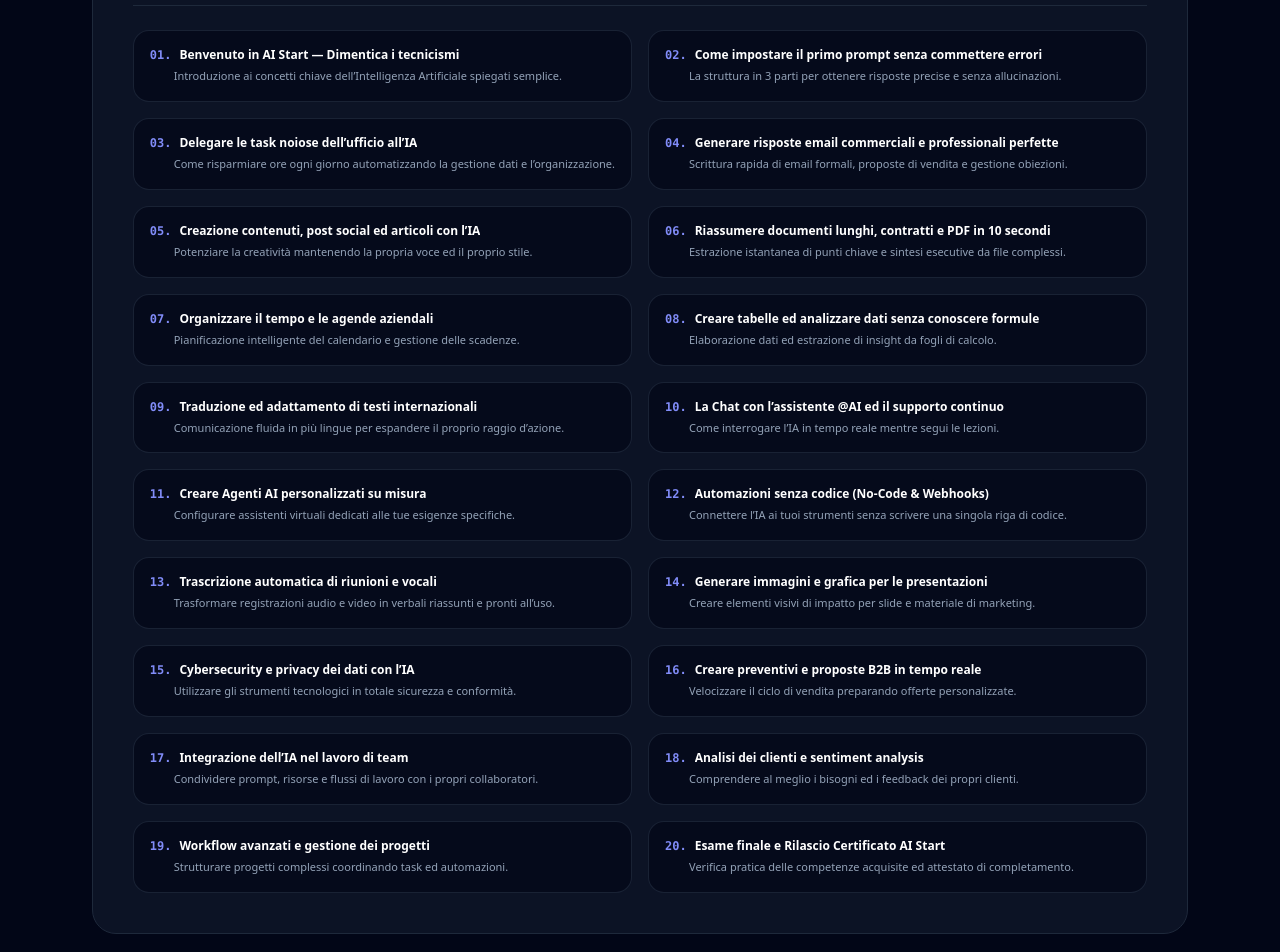
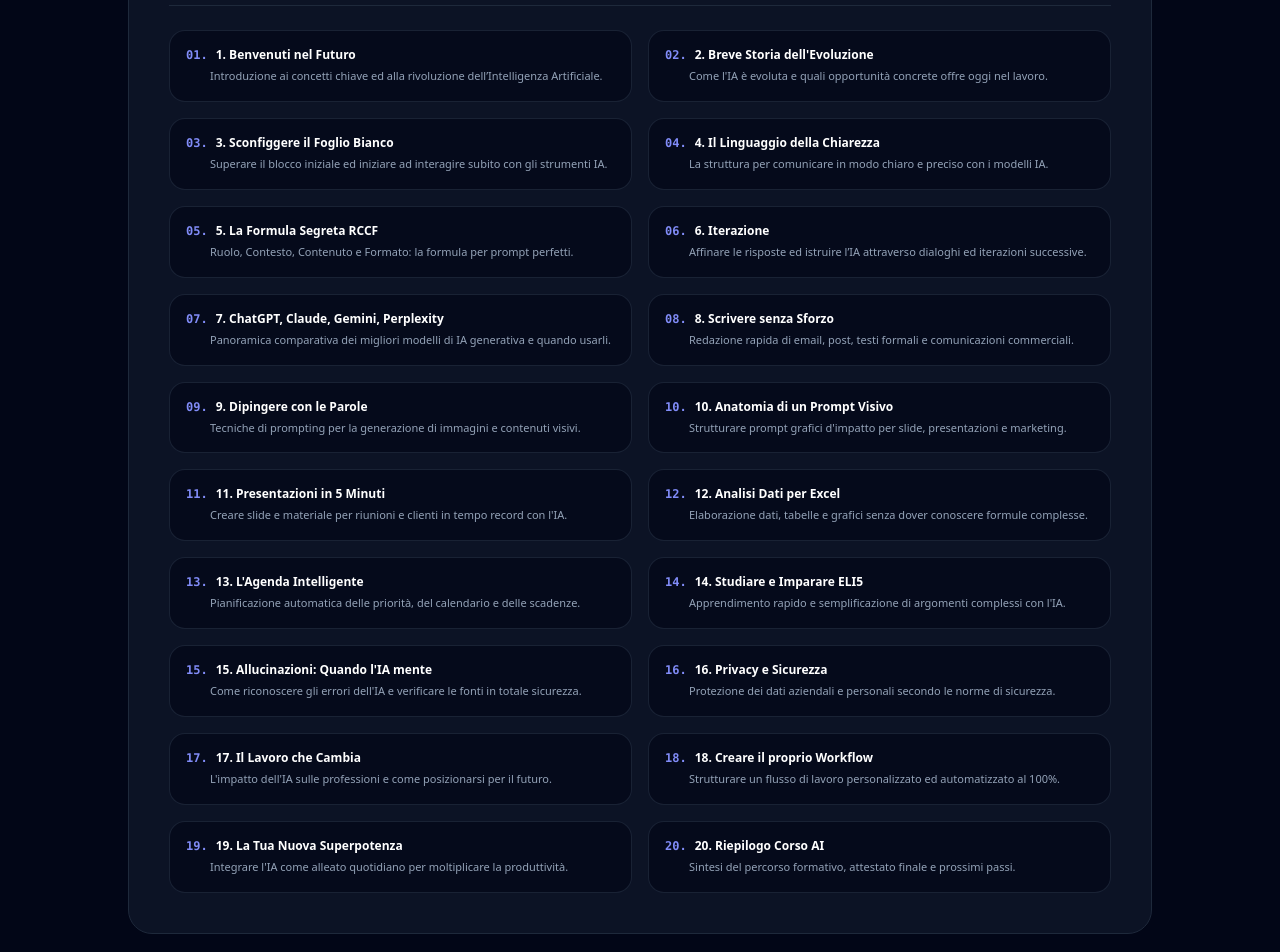
Before and after one commit to mark2gest-hue/Piattaforma-condivisa, a Next.js app: page / in a window 1280 px wide. Shown: the part 2520-3472 px from the top of the page. Built offline with nearby package versions, Linux system fonts and the light colour scheme; no server answers.

Commit message:
feat: update landing page and course portal with exact 20 real video titles and modules

```diff
--- a/src/app/(dashboard)/corsi/page.tsx
+++ b/src/app/(dashboard)/corsi/page.tsx
@@ -182,28 +182,28 @@
   },
 ]
 
-// Mappatura precisa dei 20 Moduli Video del Corso AI Start con gli URL MP4 di malaradio.com
+// Mappatura precisa dei 20 Moduli Video del Corso AI Start con gli URL MP4 reali
 const AI_START_LESSONS: Lesson[] = [
-  { id: 1, title: 'Modulo 1: Benvenuto in AI Start — Dimentica i tecnicismi', duration: '10:30', completed: true, videoUrl: REAL_ZOOM_RECORDINGS[0].videoUrl },
-  { id: 2, title: 'Modulo 2: Come impostare il primo prompt senza errori', duration: '12:45', completed: true, videoUrl: REAL_ZOOM_RECORDINGS[0].videoUrl },
-  { id: 3, title: 'Modulo 3: Delegare le task noiose dell’ufficio all’IA', duration: '15:20', completed: false, videoUrl: REAL_ZOOM_RECORDINGS[1].videoUrl },
-  { id: 4, title: 'Modulo 4: Generare risposte email commerciali perfette', duration: '14:10', completed: false, videoUrl: REAL_ZOOM_RECORDINGS[1].videoUrl },
-  { id: 5, title: 'Modulo 5: Creazione contenuti e post social con l\'IA', duration: '18:00', completed: false, videoUrl: REAL_ZOOM_RECORDINGS[2].videoUrl },
-  { id: 6, title: 'Modulo 6: Riassumere documenti lunghi e PDF in 10 secondi', duration: '16:30', completed: false, videoUrl: REAL_ZOOM_RECORDINGS[2].videoUrl },
-  { id: 7, title: 'Modulo 7: Organizzare il tempo e le agende aziendali', duration: '13:15', completed: false, videoUrl: REAL_ZOOM_RECORDINGS[3].videoUrl },
-  { id: 8, title: 'Modulo 8: Creare tabelle ed analizzare dati senza formule', duration: '19:40', completed: false, videoUrl: REAL_ZOOM_RECORDINGS[3].videoUrl },
-  { id: 9, title: 'Modulo 9: Traduzione ed adattamento di testi internazionali', duration: '12:00', completed: false, videoUrl: REAL_ZOOM_RECORDINGS[4].videoUrl },
-  { id: 10, title: 'Modulo 10: La Chat con l’assistente @AI ed il supporto continuo', duration: '14:50', completed: false, videoUrl: REAL_ZOOM_RECORDINGS[4].videoUrl },
-  { id: 11, title: 'Modulo 11: Creare Agenti AI personalizzati su misura', duration: '22:10', completed: false, videoUrl: REAL_ZOOM_RECORDINGS[5].videoUrl },
-  { id: 12, title: 'Modulo 12: Automazioni senza codice (No-Code & Webhooks)', duration: '25:00', completed: false, videoUrl: REAL_ZOOM_RECORDINGS[5].videoUrl },
-  { id: 13, title: 'Modulo 13: Trascrizione automatica di riunioni e vocali', duration: '18:20', completed: false, videoUrl: REAL_ZOOM_RECORDINGS[6].videoUrl },
-  { id: 14, title: 'Modulo 14: Generare immagini e grafica per le presentazioni', duration: '20:00', completed: false, videoUrl: REAL_ZOOM_RECORDINGS[6].videoUrl },
-  { id: 15, title: 'Modulo 15: Cybersecurity e privacy dei dati con l’IA', duration: '15:30', completed: false, videoUrl: REAL_ZOOM_RECORDINGS[7].videoUrl },
-  { id: 16, title: 'Modulo 16: Creare preventivi e proposte B2B in tempo reale', duration: '18:45', completed: false, videoUrl: REAL_ZOOM_RECORDINGS[7].videoUrl },
-  { id: 17, title: 'Modulo 17: Integrazione dell’IA nel lavoro di team', duration: '20:10', completed: false, videoUrl: REAL_ZOOM_RECORDINGS[8].videoUrl },
-  { id: 18, title: 'Modulo 18: Analisi dei clienti e sentiment analysis', duration: '16:00', completed: false, videoUrl: REAL_ZOOM_RECORDINGS[8].videoUrl },
-  { id: 19, title: 'Modulo 19: Workflow avanzati e gestione dei progetti', duration: '24:30', completed: false, videoUrl: REAL_ZOOM_RECORDINGS[9].videoUrl },
-  { id: 20, title: 'Modulo 20: Esame finale e Rilascio Certificato AI Start', duration: '15:00', completed: false, videoUrl: REAL_ZOOM_RECORDINGS[9].videoUrl },
+  { id: 1, title: '1 Benvenuti nel Futuro', duration: '10:30', completed: true, videoUrl: REAL_ZOOM_RECORDINGS[0].videoUrl },
+  { id: 2, title: '2 Breve Storia dell\'Evoluzione', duration: '12:45', completed: true, videoUrl: REAL_ZOOM_RECORDINGS[0].videoUrl },
+  { id: 3, title: '3 Sconfiggere il Foglio Bianco', duration: '15:20', completed: false, videoUrl: REAL_ZOOM_RECORDINGS[1].videoUrl },
+  { id: 4, title: '4 Il Linguaggio della Chiarezza', duration: '14:10', completed: false, videoUrl: REAL_ZOOM_RECORDINGS[1].videoUrl },
+  { id: 5, title: '5 La Formula Segreta RCCF', duration: '18:00', completed: false, videoUrl: REAL_ZOOM_RECORDINGS[2].videoUrl },
+  { id: 6, title: '6 Iterazione', duration: '16:30', completed: false, videoUrl: REAL_ZOOM_RECORDINGS[2].videoUrl },
+  { id: 7, title: '7 ChatGPT, Claude, Gemini, Perplexity', duration: '13:15', completed: false, videoUrl: REAL_ZOOM_RECORDINGS[3].videoUrl },
+  { id: 8, title: '8 Scrivere senza Sforzo', duration: '19:40', completed: false, videoUrl: REAL_ZOOM_RECORDINGS[3].videoUrl },
+  { id: 9, title: '9 Dipingere con le Parole', duration: '12:00', completed: false, videoUrl: REAL_ZOOM_RECORDINGS[4].videoUrl },
+  { id: 10, title: '10 Anatomia di un Prompt Visivo', duration: '14:50', completed: false, videoUrl: REAL_ZOOM_RECORDINGS[4].videoUrl },
+  { id: 11, title: '11 Presentazioni in 5 Minuti', duration: '22:10', completed: false, videoUrl: REAL_ZOOM_RECORDINGS[5].videoUrl },
+  { id: 12, title: '12 Analisi Dati per Excel', duration: '25:00', completed: false, videoUrl: REAL_ZOOM_RECORDINGS[5].videoUrl },
+  { id: 13, title: '13 L\'Agenda Intelligente', duration: '18:20', completed: false, videoUrl: REAL_ZOOM_RECORDINGS[6].videoUrl },
+  { id: 14, title: '14 Studiare e Imparare ELI5', duration: '20:00', completed: false, videoUrl: REAL_ZOOM_RECORDINGS[6].videoUrl },
+  { id: 15, title: '15 Allucinazioni: Quando l\'IA mente', duration: '15:30', completed: false, videoUrl: REAL_ZOOM_RECORDINGS[7].videoUrl },
+  { id: 16, title: '16 Privacy e Sicurezza', duration: '18:45', completed: false, videoUrl: REAL_ZOOM_RECORDINGS[7].videoUrl },
+  { id: 17, title: '17 Il Lavoro che Cambia', duration: '20:10', completed: false, videoUrl: REAL_ZOOM_RECORDINGS[8].videoUrl },
+  { id: 18, title: '18 Creare il proprio Workflow', duration: '16:00', completed: false, videoUrl: REAL_ZOOM_RECORDINGS[8].videoUrl },
+  { id: 19, title: '19 La Tua Nuova Superpotenza', duration: '24:30', completed: false, videoUrl: REAL_ZOOM_RECORDINGS[9].videoUrl },
+  { id: 20, title: '20 Riepilogo Corso AI', duration: '15:00', completed: false, videoUrl: REAL_ZOOM_RECORDINGS[9].videoUrl },
 ]
 
 function CorsiInnerContent() {
--- a/src/app/page.tsx
+++ b/src/app/page.tsx
@@ -37,26 +37,26 @@
 import { createClient } from '@/lib/supabase/client'
 
 const MODULES_LIST = [
-  { num: '01', title: 'Benvenuto in AI Start — Dimentica i tecnicismi', desc: 'Introduzione ai concetti chiave dell’Intelligenza Artificiale spiegati semplice.' },
-  { num: '02', title: 'Come impostare il primo prompt senza commettere errori', desc: 'La struttura in 3 parti per ottenere risposte precise e senza allucinazioni.' },
-  { num: '03', title: 'Delegare le task noiose dell’ufficio all’IA', desc: 'Come risparmiare ore ogni giorno automatizzando la gestione dati e l’organizzazione.' },
-  { num: '04', title: 'Generare risposte email commerciali e professionali perfette', desc: 'Scrittura rapida di email formali, proposte di vendita e gestione obiezioni.' },
-  { num: '05', title: 'Creazione contenuti, post social ed articoli con l’IA', desc: 'Potenziare la creatività mantenendo la propria voce ed il proprio stile.' },
-  { num: '06', title: 'Riassumere documenti lunghi, contratti e PDF in 10 secondi', desc: 'Estrazione istantanea di punti chiave e sintesi esecutive da file complessi.' },
-  { num: '07', title: 'Organizzare il tempo e le agende aziendali', desc: 'Pianificazione intelligente del calendario e gestione delle scadenze.' },
-  { num: '08', title: 'Creare tabelle ed analizzare dati senza conoscere formule', desc: 'Elaborazione dati ed estrazione di insight da fogli di calcolo.' },
-  { num: '09', title: 'Traduzione ed adattamento di testi internazionali', desc: 'Comunicazione fluida in più lingue per espandere il proprio raggio d’azione.' },
-  { num: '10', title: 'La Chat con l’assistente @AI ed il supporto continuo', desc: 'Come interrogare l’IA in tempo reale mentre segui le lezioni.' },
-  { num: '11', title: 'Creare Agenti AI personalizzati su misura', desc: 'Configurare assistenti virtuali dedicati alle tue esigenze specifiche.' },
-  { num: '12', title: 'Automazioni senza codice (No-Code & Webhooks)', desc: 'Connettere l’IA ai tuoi strumenti senza scrivere una singola riga di codice.' },
-  { num: '13', title: 'Trascrizione automatica di riunioni e vocali', desc: 'Trasformare registrazioni audio e video in verbali riassunti e pronti all’uso.' },
-  { num: '14', title: 'Generare immagini e grafica per le presentazioni', desc: 'Creare elementi visivi di impatto per slide e materiale di marketing.' },
-  { num: '15', title: 'Cybersecurity e privacy dei dati con l’IA', desc: 'Utilizzare gli strumenti tecnologici in totale sicurezza e conformità.' },
-  { num: '16', title: 'Creare preventivi e proposte B2B in tempo reale', desc: 'Velocizzare il ciclo di vendita preparando offerte personalizzate.' },
-  { num: '17', title: 'Integrazione dell’IA nel lavoro di team', desc: 'Condividere prompt, risorse e flussi di lavoro con i propri collaboratori.' },
-  { num: '18', title: 'Analisi dei clienti e sentiment analysis', desc: 'Comprendere al meglio i bisogni ed i feedback dei propri clienti.' },
-  { num: '19', title: 'Workflow avanzati e gestione dei progetti', desc: 'Strutturare progetti complessi coordinando task ed automazioni.' },
-  { num: '20', title: 'Esame finale e Rilascio Certificato AI Start', desc: 'Verifica pratica delle competenze acquisite ed attestato di completamento.' },
+  { num: '01', title: '1. Benvenuti nel Futuro', category: 'Modulo 1 – Fondamenta', desc: 'Introduzione ai concetti chiave ed alla rivoluzione dell’Intelligenza Artificiale.' },
+  { num: '02', title: '2. Breve Storia dell\'Evoluzione', category: 'Modulo 1 – Fondamenta', desc: 'Come l\'IA è evoluta e quali opportunità concrete offre oggi nel lavoro.' },
+  { num: '03', title: '3. Sconfiggere il Foglio Bianco', category: 'Modulo 1 – Fondamenta', desc: 'Superare il blocco iniziale ed iniziare ad interagire subito con gli strumenti IA.' },
+  { num: '04', title: '4. Il Linguaggio della Chiarezza', category: 'Modulo 2 – Prompting', desc: 'La struttura per comunicare in modo chiaro e preciso con i modelli IA.' },
+  { num: '05', title: '5. La Formula Segreta RCCF', category: 'Modulo 2 – Prompting', desc: 'Ruolo, Contesto, Contenuto e Formato: la formula per prompt perfetti.' },
+  { num: '06', title: '6. Iterazione', category: 'Modulo 2 – Prompting', desc: 'Affinare le risposte ed istruire l’IA attraverso dialoghi ed iterazioni successive.' },
+  { num: '07', title: '7. ChatGPT, Claude, Gemini, Perplexity', category: 'Modulo 3 – Strumenti', desc: 'Panoramica comparativa dei migliori modelli di IA generativa e quando usarli.' },
+  { num: '08', title: '8. Scrivere senza Sforzo', category: 'Modulo 3 – Strumenti', desc: 'Redazione rapida di email, post, testi formali e comunicazioni commerciali.' },
+  { num: '09', title: '9. Dipingere con le Parole', category: 'Modulo 3 – Strumenti', desc: 'Tecniche di prompting per la generazione di immagini e contenuti visivi.' },
+  { num: '10', title: '10. Anatomia di un Prompt Visivo', category: 'Modulo 3 – Strumenti', desc: 'Strutturare prompt grafici d\'impatto per slide, presentazioni e marketing.' },
+  { num: '11', title: '11. Presentazioni in 5 Minuti', category: 'Modulo 3 – Strumenti', desc: 'Creare slide e materiale per riunioni e clienti in tempo record con l\'IA.' },
+  { num: '12', title: '12. Analisi Dati per Excel', category: 'Modulo 4 – Pratica', desc: 'Elaborazione dati, tabelle e grafici senza dover conoscere formule complesse.' },
+  { num: '13', title: '13. L\'Agenda Intelligente', category: 'Modulo 4 – Pratica', desc: 'Pianificazione automatica delle priorità, del calendario e delle scadenze.' },
+  { num: '14', title: '14. Studiare e Imparare ELI5', category: 'Modulo 4 – Pratica', desc: 'Apprendimento rapido e semplificazione di argomenti complessi con l\'IA.' },
+  { num: '15', title: '15. Allucinazioni: Quando l\'IA mente', category: 'Modulo 4 – Pratica', desc: 'Come riconoscere gli errori dell\'IA e verificare le fonti in totale sicurezza.' },
+  { num: '16', title: '16. Privacy e Sicurezza', category: 'Modulo 5 – Futuro', desc: 'Protezione dei dati aziendali e personali secondo le norme di sicurezza.' },
+  { num: '17', title: '17. Il Lavoro che Cambia', category: 'Modulo 5 – Futuro', desc: 'L\'impatto dell\'IA sulle professioni e come posizionarsi per il futuro.' },
+  { num: '18', title: '18. Creare il proprio Workflow', category: 'Modulo 5 – Futuro', desc: 'Strutturare un flusso di lavoro personalizzato ed automatizzato al 100%.' },
+  { num: '19', title: '19. La Tua Nuova Superpotenza', category: 'Modulo 5 – Futuro', desc: 'Integrare l\'IA come alleato quotidiano per moltiplicare la produttività.' },
+  { num: '20', title: '20. Riepilogo Corso AI', category: 'Modulo 5 – Futuro', desc: 'Sintesi del percorso formativo, attestato finale e prossimi passi.' },
 ]
 
 const FAQS = [
```
Also changed, not shown: 1 other file (tests, documents, lock files or other folders).
